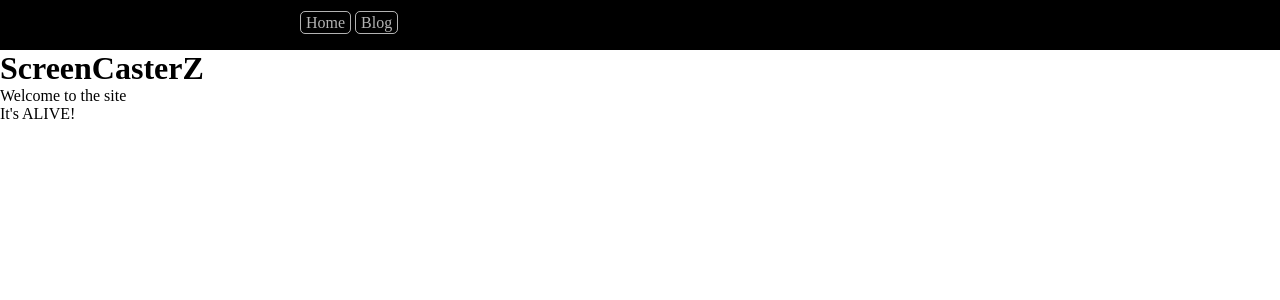
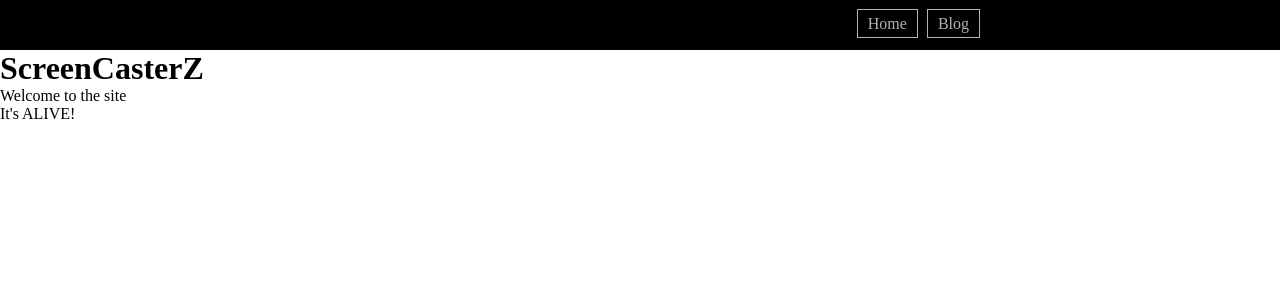
Before and after one commit to omegadeep10/ScreenCasterz, a Jekyll site: the page built from index.html, in a window 1280 px wide. Shown: the top 300 px of the page. Built offline with Jekyll 4.4.1, drawn with Linux system fonts in a browser that asks for light colours; Markdown is read by kramdown in place of the engine named in the settings.

Commit message:
Add wrapper main div and bg.png

```diff
--- a/_layouts/default.html
+++ b/_layouts/default.html
@@ -9,8 +9,9 @@
 		{% include nav.html %}
 	</header>
 
-
-{{content}}
+<div id="main">
+	{{content}}
+</div>
 
 </body>
 </html>
--- a/css/main.css
+++ b/css/main.css
@@ -19,25 +19,31 @@ nav {
 	}
 	nav ul {
 		height: 100%;
+		float: right;
 	}
-	nav ul li {
+	nav li {
 		position: relative;
-		top: 28%;
+		top: 30%;
 		display: inline;
 		list-style: none;
 		color: white;
 	}
-		nav ul li a {
+		nav a {
 			text-decoration: none;
-			padding: 2px 5px;
+			padding: 5px 10px;
 			color: rgba(255,255,255,.7);
-			border-radius: 5px;
+			border-radius: 0px;
+			margin-left: 5px;
 			border: 1px solid rgba(255,255,255,.7);
 		}
-			nav ul li a:visited {
+			nav a:visited {
 				color: rgba(255,255,255,.7);
 			}
-			nav ul li a:hover {
+			nav a:hover {
 				border: 1px solid white;
 				color: white;
 			}
+
+#main {
+
+}
```
Also changed, not shown: resources/bg.png (added).
